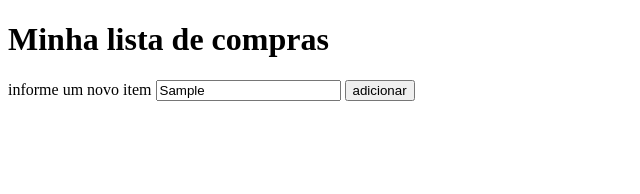
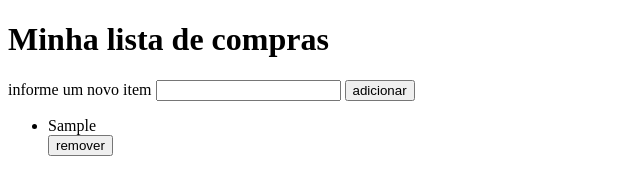
Before and after one commit to Alves-Rafael-N/shopping-list, a plain HTML site: page index.html in a window 1280 px wide. Both pictures are taken after typing "Sample" into the empty fields and a click on the button "adicionar". Shown: the whole page, without its empty margins (0-640 px from the left). Drawn offline with Linux system fonts and the light colour scheme.

Commit message:
added java script events to add and remove items.

```diff
--- a/index.html
+++ b/index.html
@@ -19,7 +19,32 @@
     </ul>
 
     <script>
+        const list = document.querySelector("ul")
+        const input = document.querySelector("input")
+        const button = document.querySelector("button")
 
+        button.addEventListener("click",() => {
+            const myItem = input.value;
+            input.value = "";
+
+            const listItem = document.createElement("li");
+            const listText = document.createElement("nav");
+            const listButton = document.createElement("button");
+
+            listItem.appendChild(listText);
+            listText.textContent = myItem;
+
+            listItem.appendChild(listButton);
+            listButton.textContent = "remover";
+
+            list.appendChild(listItem);
+
+            listButton.addEventListener("click", () => {
+
+                list.removeChild(listItem);
+            });
+
+        });
     </script>
 </body>
 </html>
```
